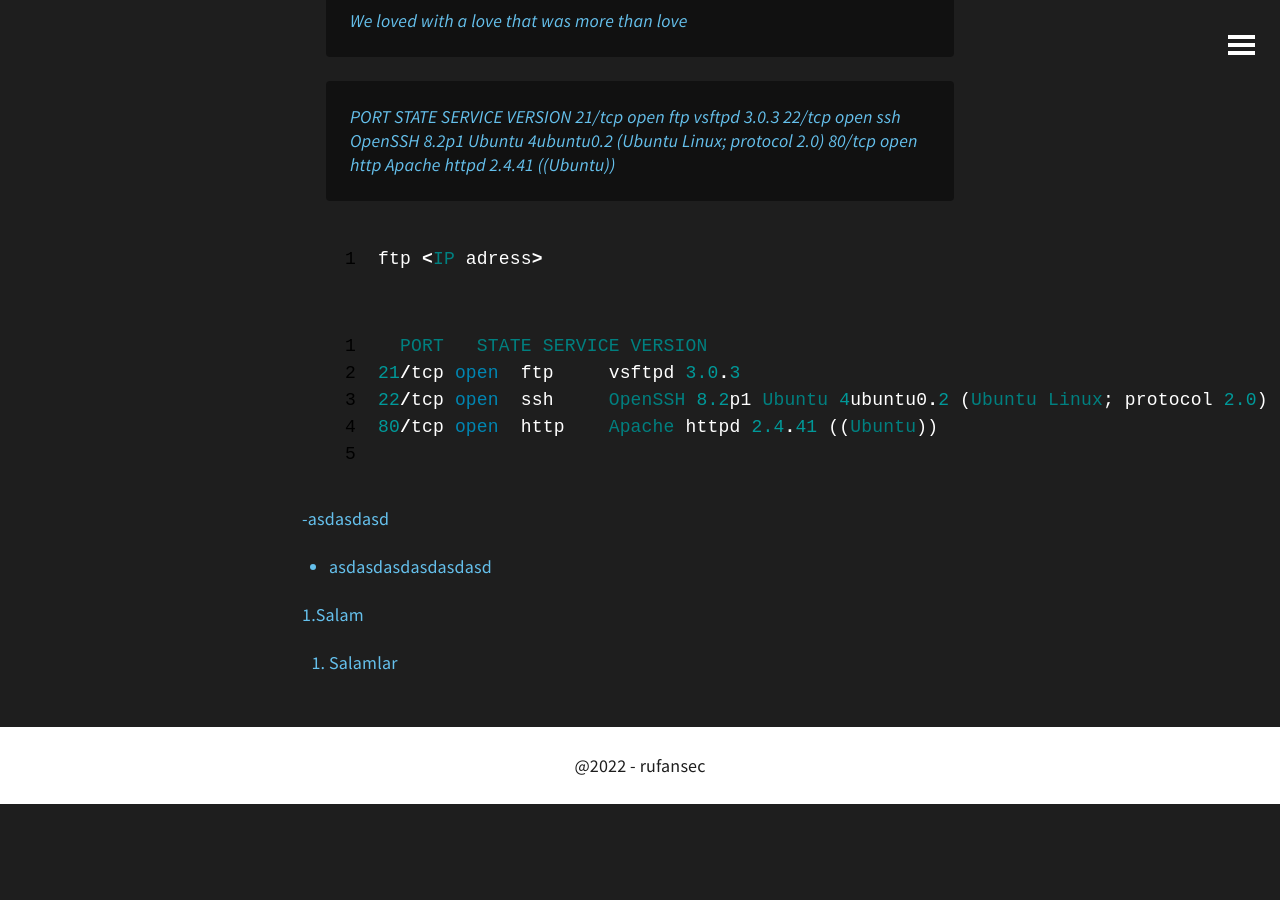
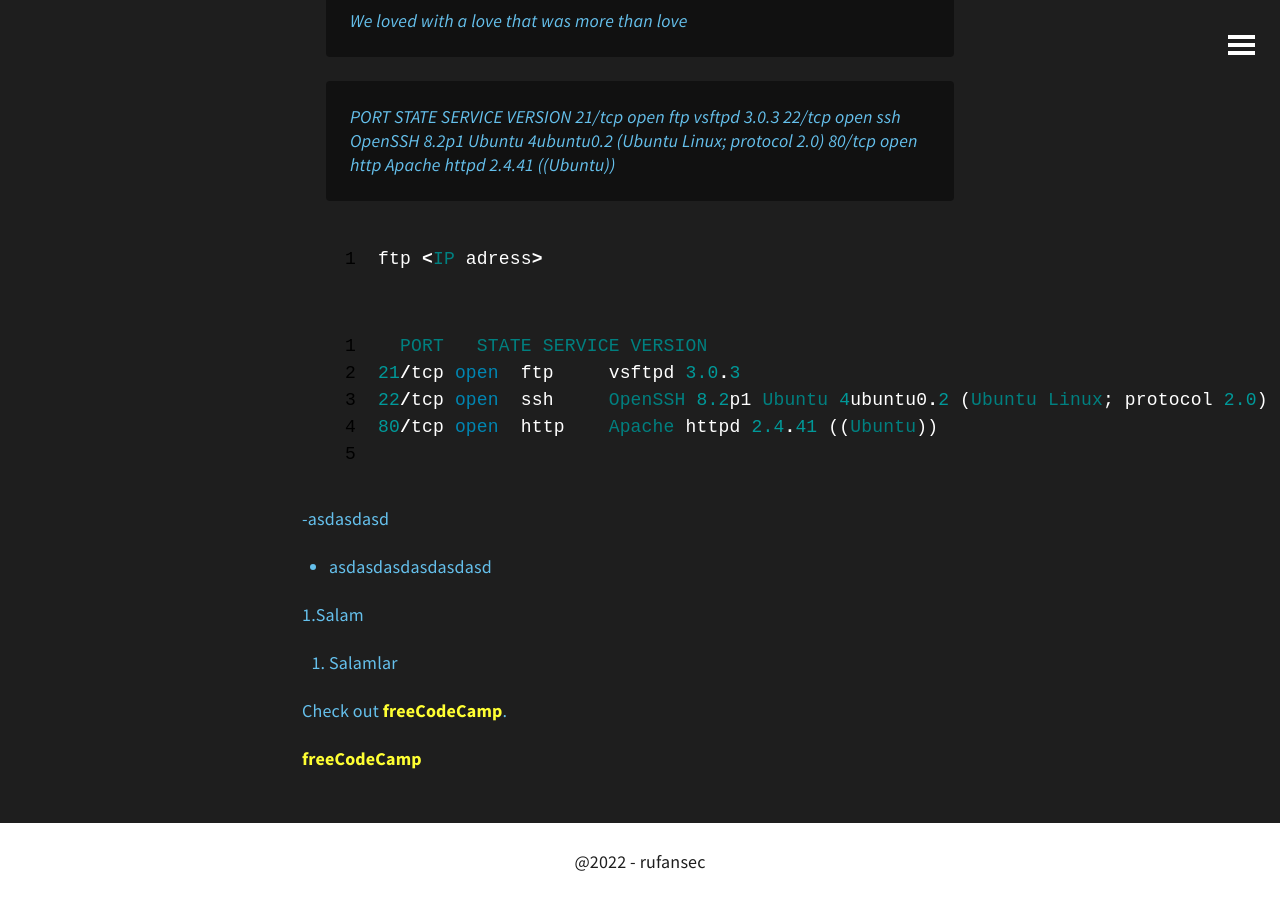
Before and after one commit to Rufan0/blog, a Jekyll site: the page built from _posts/2015-03-01-code-syntax.md, in a window 1280 px wide and 900 px high, scrolled down 1955 px. Built offline with Jekyll 4.4.1, drawn with Linux system fonts in a browser that asks for light colours; comment, search, counter and statistics services are not loaded; before the commit the page ends 2759 px from its top, so only the background shows below that.

Commit message:
link test demo1

```diff
--- a/_posts/2015-03-01-code-syntax.md
+++ b/_posts/2015-03-01-code-syntax.md
@@ -100,3 +100,9 @@ ftp <IP adress>
 
 1.Salam
 1. Salamlar
+
+
+
+<p>Check out <a href="https://www.freecodecamp.org/">freeCodeCamp</a>.</p>
+
+<a href="https://www.freecodecamp.orga/">freeCodeCamp</a>
```
